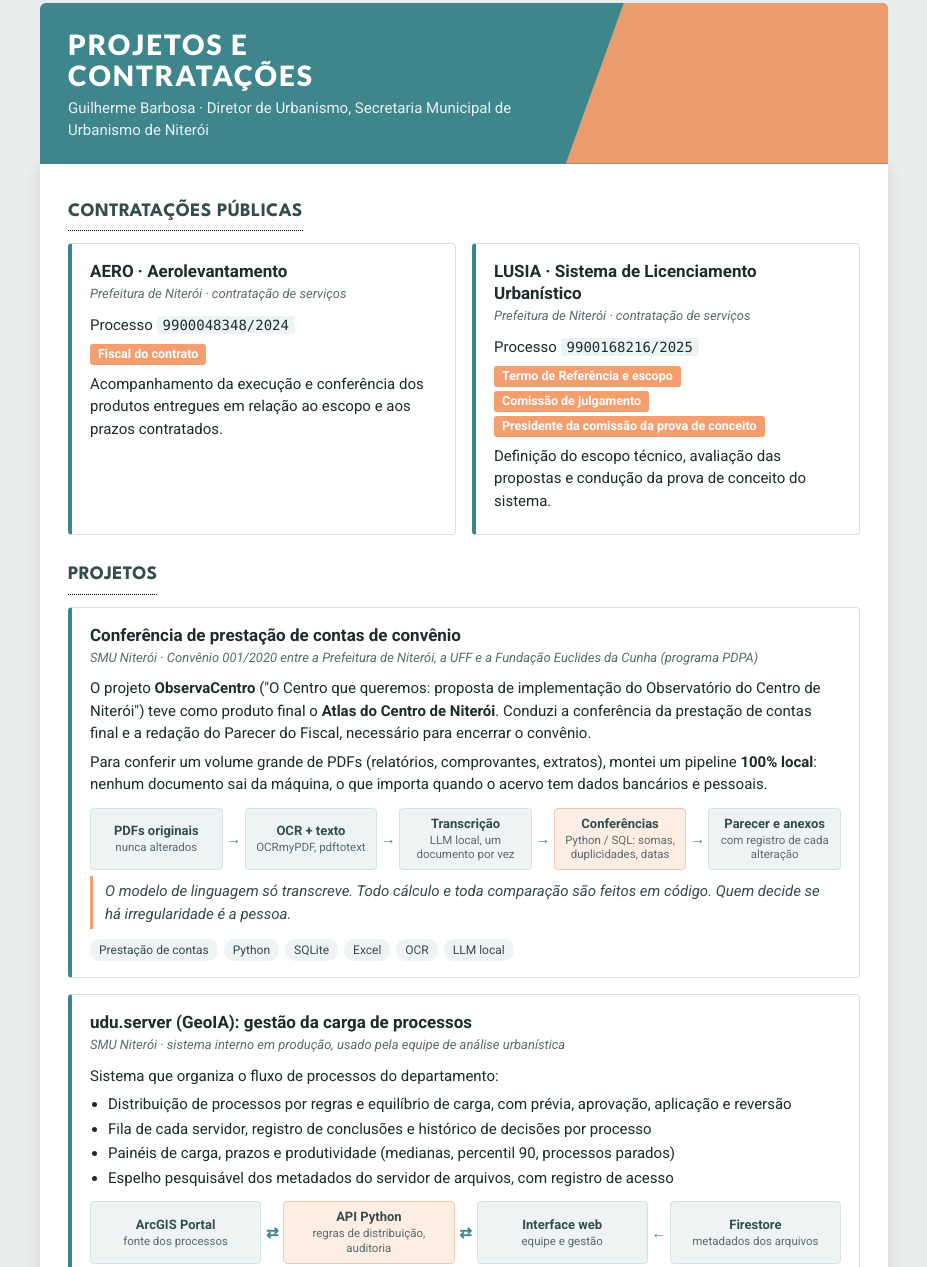
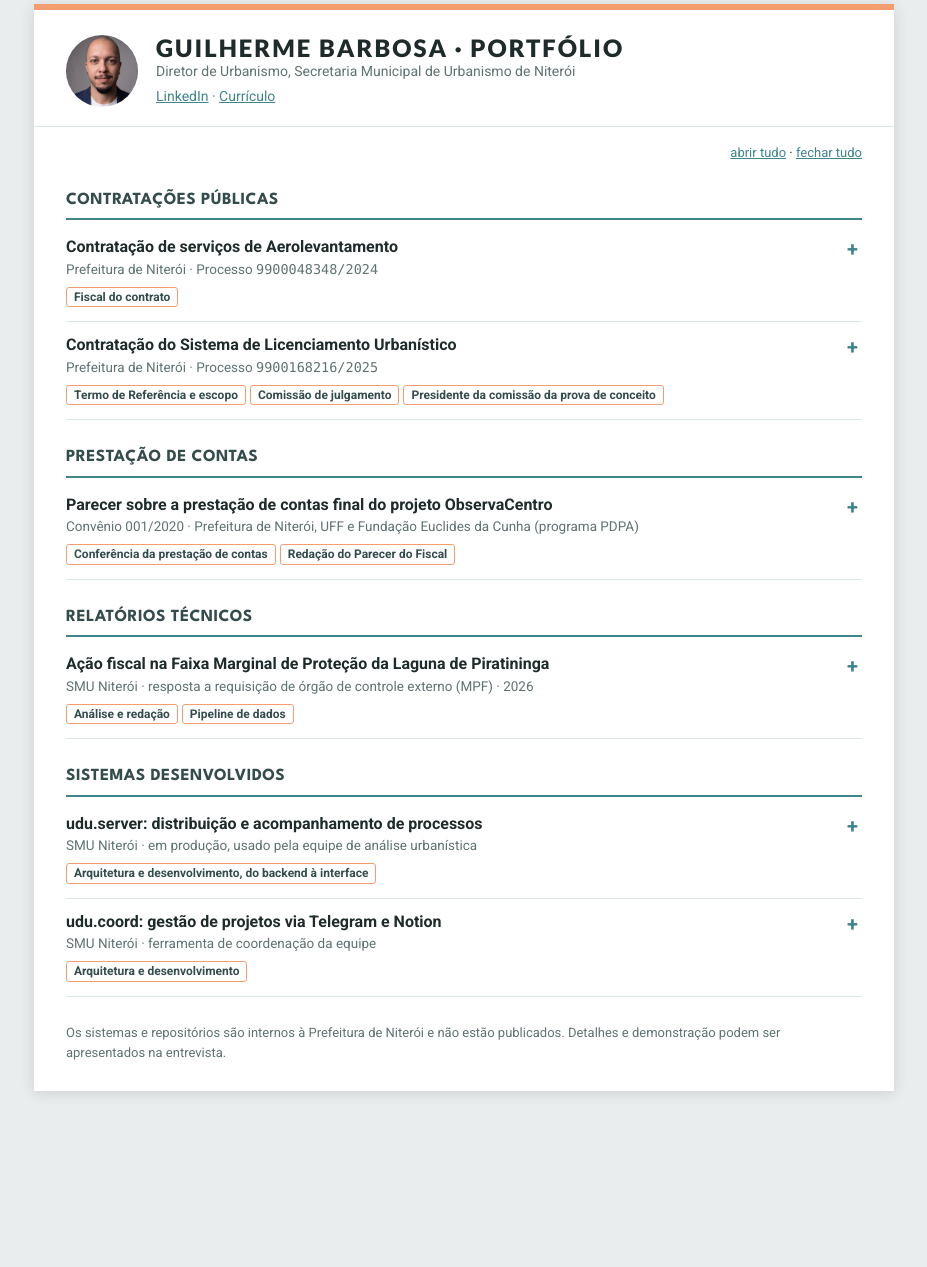
Before and after one commit to barboguim/cv, a plain HTML site: page projetos.html in a window 1280 px wide. Shown: the part 42-1309 px from the top of the page, without its empty margins (176-1103 px from the left). After the commit the page ends 1173 px from the top, so only its background shows below. Drawn offline with Linux system fonts and the light colour scheme.

Commit message:
CV v2: foto, LinkedIn, skills técnicos, portfólio por categorias e recolhível
Co-Authored-By: Claude Opus 5.5 <noreply@anthropic.com>

```diff
--- a/projetos.html
+++ b/projetos.html
@@ -3,151 +3,157 @@
 <head>
 <meta charset="utf-8">
 <meta name="viewport" content="width=device-width, initial-scale=1">
-<title>Guilherme Barbosa – Projetos e contratações</title>
+<title>Guilherme Barbosa – Portfólio</title>
 <meta name="author" content="Guilherme Barbosa">
-<meta name="description" content="Projetos e contratações públicas conduzidos por Guilherme Barbosa: sistemas de gestão, prestação de contas e relatórios técnicos.">
+<meta name="description" content="Portfólio de Guilherme Barbosa: contratações públicas, prestação de contas, relatórios técnicos e sistemas desenvolvidos.">
 <meta name="robots" content="noindex">
 <link rel="stylesheet" href="fonts.css">
 <style>
-:root { --teal:#3f868c; --peach:#f49d6e; --heading:#344c4c; --soft:#eef4f4; --line:#d5e2e2; }
+:root { --teal:#3f868c; --peach:#f49d6e; --heading:#344c4c; --ink:#1f2a2a; --mute:#617272; --line:#dde7e7; --soft:#f3f7f7; }
 * { box-sizing:border-box; margin:0; padding:0; }
 html { background:#e9eded; }
-body { font-family:'Roboto',Arial,sans-serif; color:#1d2b2b; line-height:1.5; font-size:15px; }
+body { font-family:'Roboto',Arial,sans-serif; color:var(--ink); line-height:1.55; font-size:15px; }
 a { color:var(--teal); }
-.wrap { max-width:880px; margin:0 auto; padding:0 16px 40px; }
 .toolbar { text-align:center; padding:14px 0 10px; font-size:14px; }
 .toolbar a { color:var(--teal); font-weight:700; text-decoration:none; border:1.5px solid var(--teal); border-radius:4px; padding:5px 14px; margin:0 4px; }
 .toolbar a:hover { background:var(--teal); color:#fff; }
-header.hero { background:var(--teal); color:#fff; border-radius:6px 6px 0 0; padding:26px 28px 22px; position:relative; overflow:hidden; }
-header.hero::after { content:""; position:absolute; right:0; top:0; width:38%; height:100%; background:var(--peach); clip-path:polygon(18% 0,100% 0,100% 100%,0 100%); opacity:.95; }
-header.hero > * { position:relative; z-index:1; }
-header.hero h1 { font-family:'Lato',sans-serif; font-weight:900; letter-spacing:2px; font-size:28px; line-height:1.1; }
-header.hero p { margin-top:6px; max-width:62%; color:#e8f1f1; }
-main { background:#fff; border-radius:0 0 6px 6px; padding:8px 28px 28px; box-shadow:0 2px 14px rgba(0,0,0,.12); }
-h2 { font-family:'League Spartan',sans-serif; font-weight:700; color:var(--heading); font-size:19px; letter-spacing:.3px; margin:26px 0 12px; padding-bottom:4px; border-bottom:1px dotted #000; display:inline-block; }
-.card { border:1px solid var(--line); border-left:4px solid var(--teal); border-radius:4px; padding:16px 18px; margin-bottom:16px; }
-.card h3 { font-size:17px; line-height:1.3; }
-.card .meta { font-size:13px; color:#5a6b6b; font-style:italic; margin:2px 0 10px; }
-.card p { margin:6px 0; }
-.card ul { margin:6px 0 6px 18px; }
-.card li { margin:2px 0; }
-.tags { margin-top:10px; display:flex; flex-wrap:wrap; gap:6px; }
-.tags span { font-size:12px; background:var(--soft); color:var(--heading); border-radius:10px; padding:2px 9px; }
-.role { display:inline-block; font-size:12.5px; font-weight:700; color:#fff; background:var(--peach); border-radius:3px; padding:1px 8px; margin:2px 4px 2px 0; }
-.proc { font-family:Consolas,monospace; font-size:14px; background:var(--soft); padding:1px 6px; border-radius:3px; }
-.grid2 { display:grid; grid-template-columns:1fr 1fr; gap:16px; }
-.grid2 .card { margin:0; }
-/* diagrama de fluxo */
-.flow { display:flex; flex-wrap:wrap; align-items:stretch; gap:0; margin:12px 0 4px; }
-.flow .step { background:var(--soft); border:1px solid var(--line); border-radius:4px; padding:7px 10px; font-size:13px; line-height:1.3; flex:1 1 0; min-width:110px; text-align:center; display:flex; flex-direction:column; justify-content:center; }
-.flow .step b { display:block; color:var(--heading); font-size:13px; }
-.flow .step small { color:#5a6b6b; font-size:11.5px; }
-.flow .step.key { background:#fdeee5; border-color:#f3c7ac; }
-.flow .arr { flex:0 0 22px; display:flex; align-items:center; justify-content:center; color:var(--teal); font-weight:700; }
-.principle { border-left:3px solid var(--peach); padding:4px 12px; margin:10px 0; font-style:italic; color:var(--heading); }
-.note { font-size:13px; color:#5a6b6b; margin-top:22px; border-top:1px solid var(--line); padding-top:12px; }
-@media (max-width:700px) {
-  header.hero::after { display:none; } header.hero p { max-width:none; }
-  main { padding:4px 16px 20px; }
-  .grid2 { grid-template-columns:1fr; }
-  .flow { flex-direction:column; } .flow .arr { flex-basis:18px; transform:rotate(90deg); }
-}
-@media print { html { background:#fff; } .toolbar { display:none; } main { box-shadow:none; } .card { break-inside:avoid; } }
+.sheet { max-width:860px; margin:0 auto 40px; background:#fff; box-shadow:0 2px 14px rgba(0,0,0,.12); }
+header.top { display:flex; align-items:center; gap:18px; border-top:6px solid var(--peach); padding:24px 32px 18px; border-bottom:1px solid var(--line); }
+header.top img { width:72px; height:72px; border-radius:50%; object-fit:cover; flex:none; }
+header.top h1 { font-family:'Lato',sans-serif; font-weight:900; letter-spacing:2px; font-size:24px; line-height:1.15; }
+header.top p { color:var(--mute); font-size:14px; }
+header.top .links { margin-top:3px; font-size:14px; }
+main { padding:6px 32px 28px; }
+section { margin-top:24px; }
+h2 { font-family:'League Spartan',sans-serif; font-weight:700; color:var(--heading); font-size:17px; letter-spacing:.4px; text-transform:uppercase; padding-bottom:5px; border-bottom:2px solid var(--teal); margin-bottom:4px; }
+details { border-bottom:1px solid var(--line); }
+summary { list-style:none; cursor:pointer; padding:12px 28px 12px 0; position:relative; }
+summary::-webkit-details-marker { display:none; }
+summary::after { content:"+"; position:absolute; right:4px; top:10px; font-size:20px; color:var(--teal); font-weight:700; }
+details[open] summary::after { content:"−"; }
+summary:hover h3 { color:var(--teal); }
+summary h3 { font-size:16px; line-height:1.35; }
+summary .meta { display:block; color:var(--mute); font-size:13.5px; margin-top:1px; }
+.roles { margin-top:5px; }
+.role { display:inline-block; font-size:12px; font-weight:700; color:var(--heading); border:1px solid var(--peach); border-radius:3px; padding:0 7px; margin:2px 4px 2px 0; }
+.body { padding:0 0 16px; }
+.body p { margin:6px 0; }
+.body ul { margin:6px 0 6px 20px; }
+.body li { margin:2px 0; }
+.chain { margin:10px 0 4px; padding:8px 12px; background:var(--soft); border-radius:4px; font-size:13.5px; color:var(--heading); }
+.chain b { font-weight:700; }
+.chain .a { color:var(--peach); font-weight:700; padding:0 5px; }
+.facts { display:flex; flex-wrap:wrap; gap:8px 22px; margin:10px 0 2px; font-size:13.5px; }
+.facts b { display:block; font-size:20px; color:var(--teal); line-height:1.1; }
+.tools { font-size:13px; color:var(--mute); margin-top:8px; }
+.proc { font-family:Consolas,monospace; }
+.note { font-size:13px; color:var(--mute); margin-top:26px; }
+.ctl { text-align:right; font-size:13px; margin-top:10px; }
+.ctl button { background:none; border:0; color:var(--teal); cursor:pointer; font:inherit; text-decoration:underline; }
+@media (max-width:640px) { header.top, main { padding-left:16px; padding-right:16px; } header.top img { width:56px; height:56px; } }
+@media print { html { background:#fff; } .toolbar, .ctl { display:none; } .sheet { box-shadow:none; } details { break-inside:avoid; } }
 </style>
 </head>
 <body>
 <nav class="toolbar"><a href="index.html">← Currículo</a><a href="Guilherme_Barbosa_CV.pdf" download>Baixar CV (PDF)</a></nav>
-<div class="wrap">
-<header class="hero">
-  <h1>PROJETOS E<br>CONTRATAÇÕES</h1>
-  <p>Guilherme Barbosa · Diretor de Urbanismo, Secretaria Municipal de Urbanismo de Niterói</p>
+<div class="sheet">
+<header class="top">
+  <img src="foto.jpg" alt="Foto de Guilherme Barbosa">
+  <div>
+    <h1>GUILHERME BARBOSA · PORTFÓLIO</h1>
+    <p>Diretor de Urbanismo, Secretaria Municipal de Urbanismo de Niterói</p>
+    <p class="links"><a href="https://www.linkedin.com/in/morais-guilherme/">LinkedIn</a> · <a href="index.html">Currículo</a></p>
+  </div>
 </header>
 <main>
+<div class="ctl"><button type="button" onclick="document.querySelectorAll('details').forEach(d=>d.open=true)">abrir tudo</button> · <button type="button" onclick="document.querySelectorAll('details').forEach(d=>d.open=false)">fechar tudo</button></div>
 
-<h2>CONTRATAÇÕES PÚBLICAS</h2>
-<div class="grid2">
-  <div class="card">
-    <h3>AERO · Aerolevantamento</h3>
-    <p class="meta">Prefeitura de Niterói · contratação de serviços</p>
-    <p>Processo <span class="proc">9900048348/2024</span></p>
-    <p><span class="role">Fiscal do contrato</span></p>
+<section>
+  <h2>Contratações públicas</h2>
+  <details>
+    <summary><h3>Contratação de serviços de Aerolevantamento</h3>
+      <span class="meta">Prefeitura de Niterói · Processo <span class="proc">9900048348/2024</span></span>
+      <div class="roles"><span class="role">Fiscal do contrato</span></div></summary>
+    <div class="body">
       <p>Acompanhamento da execução e conferência dos produtos entregues em relação ao escopo e aos prazos contratados.</p>
+      <p><a href="https://eciga.niteroi.rj.gov.br/#/processo/5f53372e-d757-4605-97ba-b1538c2ef7a4">Consultar o processo no portal público da Prefeitura →</a></p>
     </div>
-  <div class="card">
-    <h3>LUSIA · Sistema de Licenciamento Urbanístico</h3>
-    <p class="meta">Prefeitura de Niterói · contratação de serviços</p>
-    <p>Processo <span class="proc">9900168216/2025</span></p>
-    <p><span class="role">Termo de Referência e escopo</span><span class="role">Comissão de julgamento</span><span class="role">Presidente da comissão da prova de conceito</span></p>
+  </details>
+  <details>
+    <summary><h3>Contratação do Sistema de Licenciamento Urbanístico</h3>
+      <span class="meta">Prefeitura de Niterói · Processo <span class="proc">9900168216/2025</span></span>
+      <div class="roles"><span class="role">Termo de Referência e escopo</span><span class="role">Comissão de julgamento</span><span class="role">Presidente da comissão da prova de conceito</span></div></summary>
+    <div class="body">
       <p>Definição do escopo técnico, avaliação das propostas e condução da prova de conceito do sistema.</p>
+      <p><a href="https://eciga.niteroi.rj.gov.br/#/processo/46ca8a66-65f9-4b68-9f87-b5793d051609">Consultar o processo no portal público da Prefeitura →</a></p>
     </div>
+  </details>
+</section>
+
+<section>
+  <h2>Prestação de contas</h2>
+  <details>
+    <summary><h3>Parecer sobre a prestação de contas final do projeto ObservaCentro</h3>
+      <span class="meta">Convênio 001/2020 · Prefeitura de Niterói, UFF e Fundação Euclides da Cunha (programa PDPA)</span>
+      <div class="roles"><span class="role">Conferência da prestação de contas</span><span class="role">Redação do Parecer do Fiscal</span></div></summary>
+    <div class="body">
+      <p>O projeto <b>ObservaCentro</b> ("O Centro que queremos: proposta de implementação do Observatório do Centro de Niterói") teve como produto final o <b>Atlas do Centro de Niterói</b>. Conduzi a conferência da prestação de contas final e a redação do Parecer do Fiscal, necessário para encerrar o convênio, além do despacho de encaminhamento e dos anexos.</p>
+      <p>Para conferir o volume de PDFs (relatórios, comprovantes, extratos bancários), montei um pipeline <b>100% local</b>: nenhum documento sai da máquina, o que importa quando o acervo tem dados bancários e pessoais.</p>
+      <div class="chain"><b>PDFs originais</b><span class="a">→</span>OCR e texto<span class="a">→</span>transcrição de campos (LLM local)<span class="a">→</span><b>conferências em Python/SQL</b><span class="a">→</span>parecer e anexos, com registro de cada alteração</div>
+      <p><i>Princípio: o modelo de linguagem só transcreve. Todo cálculo e toda comparação são feitos em código, e quem decide se há irregularidade é a pessoa.</i></p>
+      <p class="tools">Python · SQLite · Excel · OCRmyPDF</p>
     </div>
+  </details>
+</section>
 
-<h2>PROJETOS</h2>
+<section>
+  <h2>Relatórios técnicos</h2>
+  <details>
+    <summary><h3>Ação fiscal na Faixa Marginal de Proteção da Laguna de Piratininga</h3>
+      <span class="meta">SMU Niterói · resposta a requisição de órgão de controle externo (MPF) · 2026</span>
+      <div class="roles"><span class="role">Análise e redação</span><span class="role">Pipeline de dados</span></div></summary>
+    <div class="body">
+      <p>Relatório técnico que cruza os pontos de ação fiscal com os lotes vetorizados, a Faixa Marginal de Proteção, o Parque Natural Municipal (PARNIT) e os boletins de aceite de obras, para estabelecer a linha do tempo de cada ocupação em relação à proteção legal.</p>
+      <div class="facts"><div><b>206</b>ações fiscais analisadas</div><div><b>36</b>boletins de aceite conferidos</div><div><b>118</b>páginas, com mapa por registro</div></div>
+      <div class="chain"><b>Camadas do ArcGIS Portal</b><span class="a">→</span>análise espacial<span class="a">→</span>cruzamento com aceites e datas<span class="a">→</span>mapas<span class="a">→</span><b>relatório Word/PDF + planilha + anexo</b></div>
+      <p>O pipeline é reprodutível: quando os dados mudam, o mesmo script gera de novo o relatório inteiro. O documento é de uso interno e contém endereços ligados a ações fiscais, por isso não está publicado aqui.</p>
+      <p class="tools">Python · Shapely · ArcGIS REST · docx · Excel</p>
+    </div>
+  </details>
+</section>
 
-<div class="card">
-  <h3>Conferência de prestação de contas de convênio</h3>
-  <p class="meta">SMU Niterói · Convênio 001/2020 entre a Prefeitura de Niterói, a UFF e a Fundação Euclides da Cunha (programa PDPA)</p>
-  <p>O projeto <b>ObservaCentro</b> ("O Centro que queremos: proposta de implementação do Observatório do Centro de Niterói") teve como produto final o <b>Atlas do Centro de Niterói</b>. Conduzi a conferência da prestação de contas final e a redação do Parecer do Fiscal, necessário para encerrar o convênio.</p>
-  <p>Para conferir um volume grande de PDFs (relatórios, comprovantes, extratos), montei um pipeline <b>100% local</b>: nenhum documento sai da máquina, o que importa quando o acervo tem dados bancários e pessoais.</p>
-  <div class="flow">
-    <div class="step"><b>PDFs originais</b><small>nunca alterados</small></div><div class="arr">→</div>
-    <div class="step"><b>OCR + texto</b><small>OCRmyPDF, pdftotext</small></div><div class="arr">→</div>
-    <div class="step"><b>Transcrição</b><small>LLM local, um documento por vez</small></div><div class="arr">→</div>
-    <div class="step key"><b>Conferências</b><small>Python / SQL: somas, duplicidades, datas</small></div><div class="arr">→</div>
-    <div class="step"><b>Parecer e anexos</b><small>com registro de cada alteração</small></div>
+<section>
+  <h2>Sistemas desenvolvidos</h2>
+  <details>
+    <summary><h3>udu.server: distribuição e acompanhamento de processos</h3>
+      <span class="meta">SMU Niterói · em produção, usado pela equipe de análise urbanística</span>
+      <div class="roles"><span class="role">Arquitetura e desenvolvimento, do backend à interface</span></div></summary>
+    <div class="body">
+      <p>Ao assumir a direção, os processos chegavam por canais distintos, sem triagem nem responsável. Desenvolvi o sistema que hoje organiza esse fluxo:</p>
+      <ul>
+        <li>Fluxo único de entrada: todo processo é registrado, classificado e atribuído conforme a carga de cada analista</li>
+        <li>Distribuição por regras, com prévia, aprovação, aplicação e reversão auditadas</li>
+        <li>Fila de cada servidor, registro de conclusões e histórico de decisões por processo</li>
+        <li>Painéis de carga, prazos e produtividade para a gestão (medianas, percentil 90, processos parados)</li>
+        <li>Espelho pesquisável do servidor de arquivos, com registro de acesso</li>
+      </ul>
+      <div class="chain"><b>ArcGIS Portal</b> (fonte dos processos)<span class="a">⇄</span><b>API Python</b> (regras, auditoria)<span class="a">⇄</span><b>Interface web</b> (equipe e gestão)</div>
+      <p class="tools">Python / Flask · Next.js · Firestore · ArcGIS · Vercel · Render</p>
     </div>
-  <p class="principle">O modelo de linguagem só transcreve. Todo cálculo e toda comparação são feitos em código. Quem decide se há irregularidade é a pessoa.</p>
-  <div class="tags"><span>Prestação de contas</span><span>Python</span><span>SQLite</span><span>Excel</span><span>OCR</span><span>LLM local</span></div>
+  </details>
+  <details>
+    <summary><h3>udu.coord: gestão de projetos via Telegram e Notion</h3>
+      <span class="meta">SMU Niterói · ferramenta de coordenação da equipe</span>
+      <div class="roles"><span class="role">Arquitetura e desenvolvimento</span></div></summary>
+    <div class="body">
+      <p>A equipe continua conversando no Telegram, e o sistema formaliza o que importa: cada demanda vira um item no Notion com escopo, responsável, prazo e status em kanban. Decisões, arquivos e áudios ficam registrados, com notificações automáticas, resumos noturnos por frente de projeto e acompanhamento de prazos.</p>
+      <div class="chain"><b>Telegram</b> (/task, /decision, arquivos)<span class="a">→</span>n8n<span class="a">→</span>agente que interpreta e valida<span class="a">→</span><b>Notion</b><span class="a">→</span>resumos e relatórios</div>
+      <p class="tools">Python · n8n · Notion API · Telegram API · Docker</p>
     </div>
+  </details>
+</section>
 
-<div class="card">
-  <h3>udu.server (GeoIA): gestão da carga de processos</h3>
-  <p class="meta">SMU Niterói · sistema interno em produção, usado pela equipe de análise urbanística</p>
-  <p>Sistema que organiza o fluxo de processos do departamento:</p>
-  <ul>
-    <li>Distribuição de processos por regras e equilíbrio de carga, com prévia, aprovação, aplicação e reversão</li>
-    <li>Fila de cada servidor, registro de conclusões e histórico de decisões por processo</li>
-    <li>Painéis de carga, prazos e produtividade (medianas, percentil 90, processos parados)</li>
-    <li>Espelho pesquisável dos metadados do servidor de arquivos, com registro de acesso</li>
-  </ul>
-  <div class="flow">
-    <div class="step"><b>ArcGIS Portal</b><small>fonte dos processos</small></div><div class="arr">⇄</div>
-    <div class="step key"><b>API Python</b><small>regras de distribuição, auditoria</small></div><div class="arr">⇄</div>
-    <div class="step"><b>Interface web</b><small>equipe e gestão</small></div><div class="arr">←</div>
-    <div class="step"><b>Firestore</b><small>metadados dos arquivos</small></div>
-  </div>
-  <div class="tags"><span>Governança de processos</span><span>Painéis de BI</span><span>Python / Flask</span><span>Next.js</span><span>Firestore</span><span>ArcGIS</span></div>
-</div>
-
-<div class="card">
-  <h3>udu.coord: coordenação de projetos via Telegram → Notion</h3>
-  <p class="meta">SMU Niterói · ferramenta de coordenação da equipe</p>
-  <p>A equipe continua conversando no Telegram, e o sistema formaliza o que importa: tarefas, decisões, arquivos e áudios viram registros estruturados no Notion. O sistema valida cada registro antes de gravar, monta resumos noturnos por frente de projeto e acompanha os prazos.</p>
-  <div class="flow">
-    <div class="step"><b>Telegram</b><small>/task · /decision · arquivos</small></div><div class="arr">→</div>
-    <div class="step"><b>n8n</b><small>orquestração</small></div><div class="arr">→</div>
-    <div class="step key"><b>Agente</b><small>interpreta e valida</small></div><div class="arr">→</div>
-    <div class="step"><b>Notion</b><small>tarefas, decisões, documentos</small></div><div class="arr">→</div>
-    <div class="step"><b>Resumos e relatórios</b></div>
-  </div>
-  <div class="tags"><span>Gestão de projetos</span><span>Notion</span><span>n8n</span><span>Python</span><span>Docker</span></div>
-</div>
-
-<div class="card">
-  <h3>Relatório técnico: ação fiscal na Faixa Marginal de Proteção da Laguna de Piratininga</h3>
-  <p class="meta">SMU Niterói · resposta a requisição de órgão de controle externo (MPF)</p>
-  <p>Relatório que cruza os pontos de ação fiscal com os lotes, com a Faixa Marginal de Proteção e com os boletins de aceite. O pipeline é reprodutível: o mesmo script gera de novo o relatório inteiro quando os dados mudam.</p>
-  <div class="flow">
-    <div class="step"><b>Camadas do Portal</b><small>ArcGIS REST</small></div><div class="arr">→</div>
-    <div class="step key"><b>Análise espacial</b><small>Python, Shapely</small></div><div class="arr">→</div>
-    <div class="step"><b>Boletins de aceite</b><small>36 documentos, datas conferidas</small></div><div class="arr">→</div>
-    <div class="step"><b>Mapas por registro</b></div><div class="arr">→</div>
-    <div class="step"><b>Relatório + planilha + anexo</b><small>Word / PDF / Excel</small></div>
-  </div>
-  <div class="tags"><span>Relatórios técnicos</span><span>Geoprocessamento</span><span>Python</span><span>Excel</span></div>
-</div>
-
-<p class="note">Os sistemas e repositórios são internos à Prefeitura de Niterói. Por isso esta página descreve o trabalho com diagramas, sem dados reais. Detalhes e demonstração podem ser apresentados na entrevista.</p>
+<p class="note">Os sistemas e repositórios são internos à Prefeitura de Niterói e não estão publicados. Detalhes e demonstração podem ser apresentados na entrevista.</p>
 </main>
 </div>
 </body>
```
Also changed, not shown: index.html (+19 -17 lines), style.css (+11 -1 lines), foto.jpg (added), 1 other file. Lines whose indentation alone changed are shown as unchanged.
